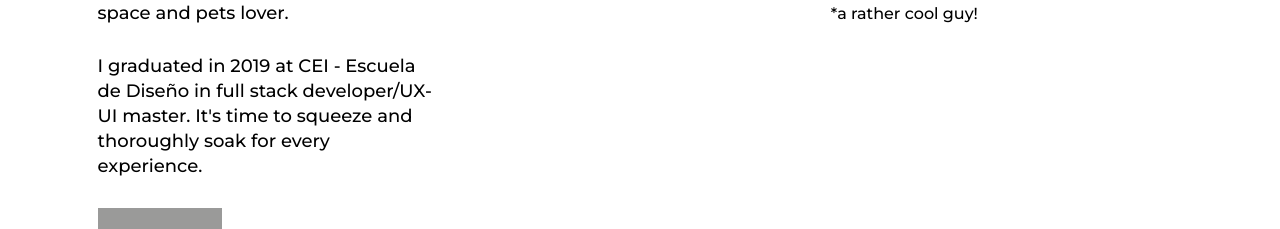
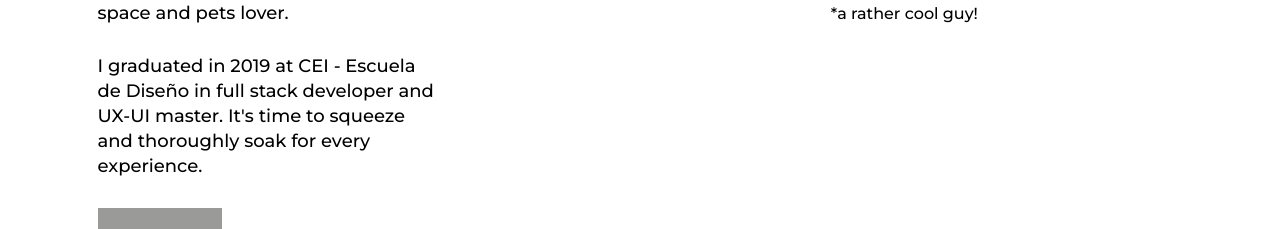
Before and after one commit to thidario/thidario.com, a plain HTML site: page about.html in a window 1280 px wide. Shown: the part 545-774 px from the top of the page. Drawn offline with nearby package versions, Linux system fonts and the light colour scheme; a script that the page names is missing.

Commit message:
Update about.html

```diff
--- a/about.html
+++ b/about.html
@@ -36,7 +36,7 @@
 
 				<p>I code, I take pictures, I <span class="masked">try design</span>. Strong skills for clarity and simplicity minimal branding, besides the brutalism concept with reaction to the lightness, optimism, and frivolity. Motion graphics, collages, archt, space and pets lover.</p>
 
-				<p>I graduated in 2019 at <span class="masked">CEI - Escuela de Diseño</span> in full stack developer/UX-UI master. It's time to squeeze and thoroughly soak for every experience.</p>
+				<p>I graduated in 2019 at <span class="masked">CEI - Escuela de Diseño</span> in full stack developer and UX-UI master. It's time to squeeze and thoroughly soak for every experience.</p>
 
 				<p><a class="cv" href="img/cv_tiago_dario_v.2.pdf" target="_blank"><span class="masked">Download CV</span></a></p>
 			</div>
```
